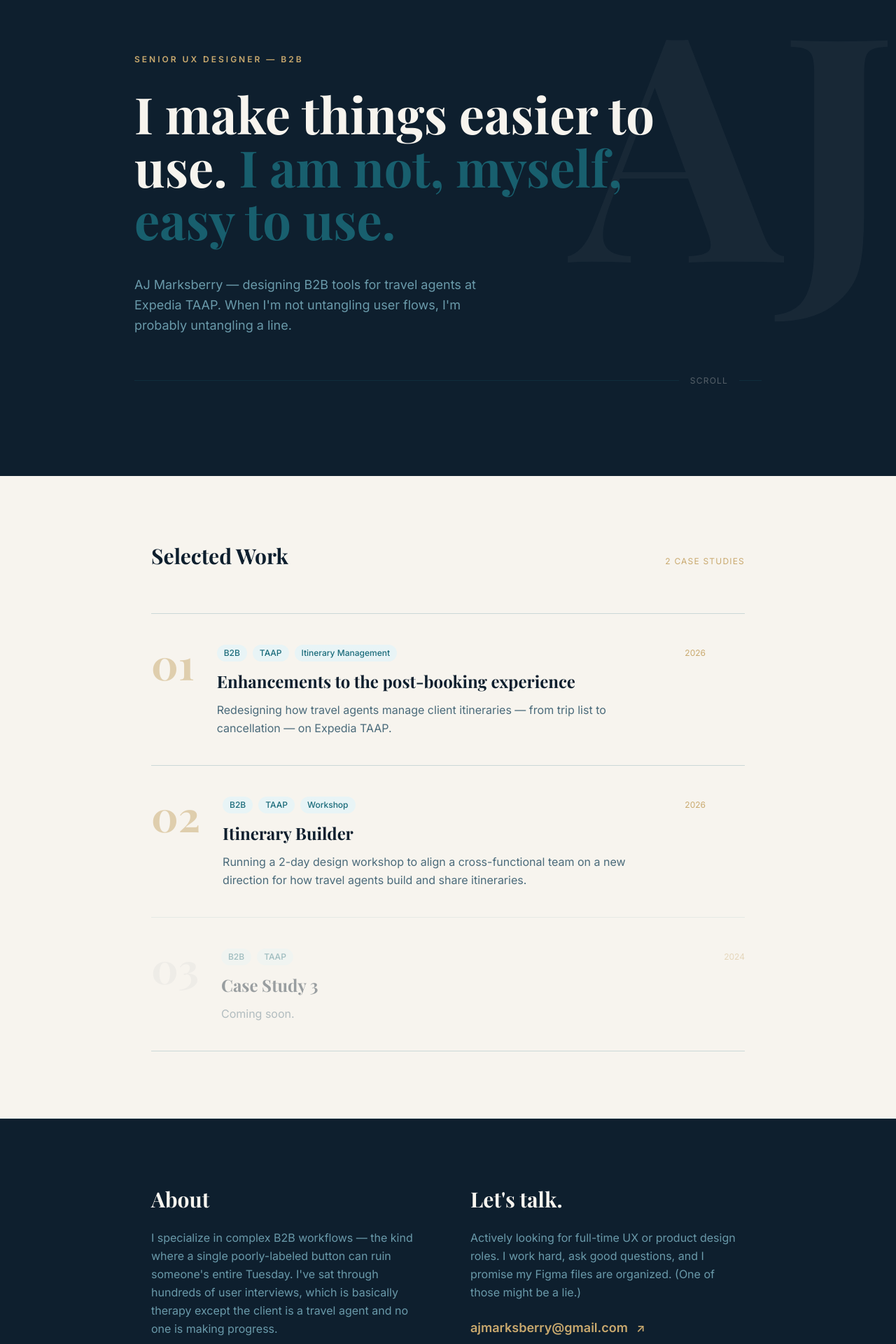
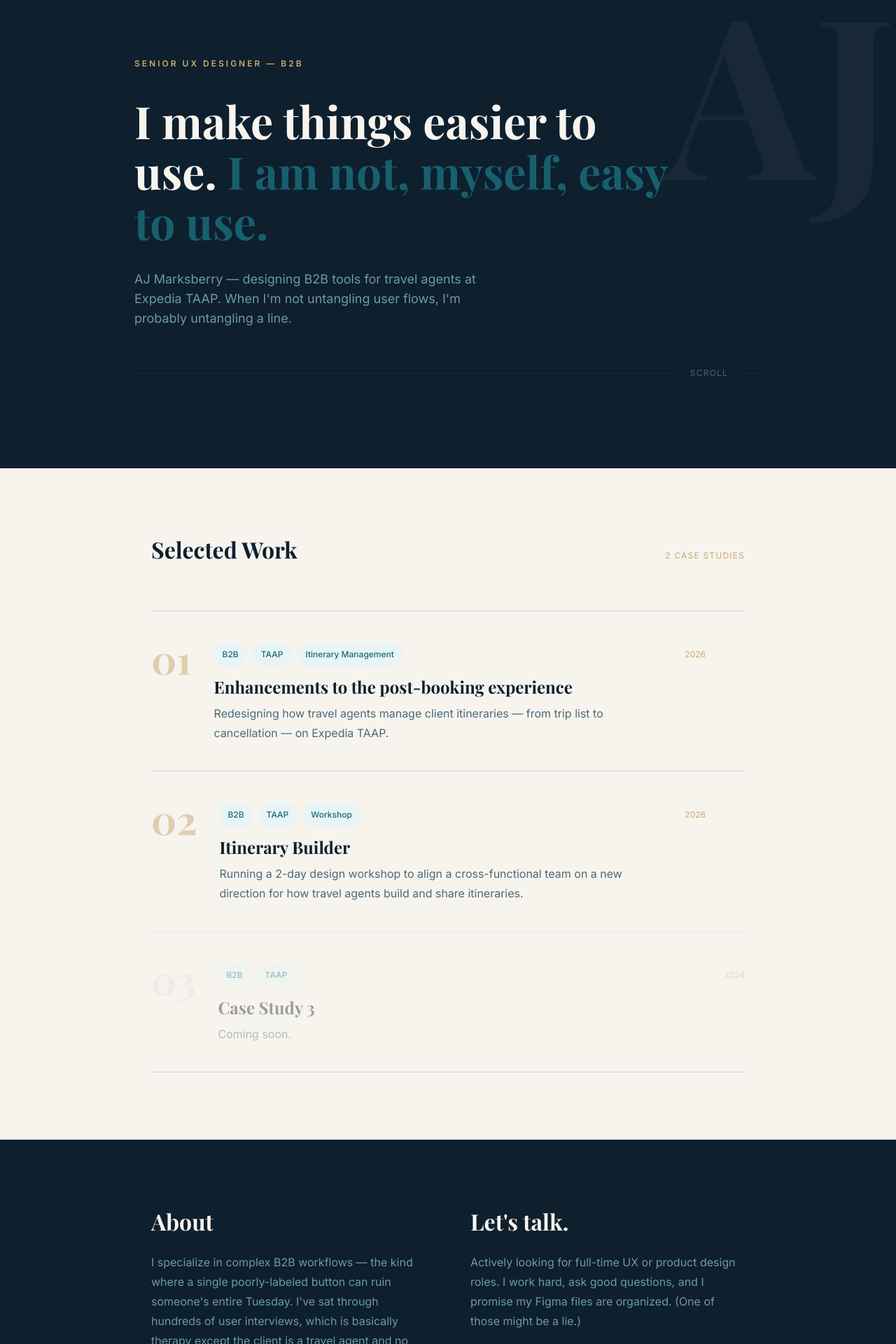
Before and after one commit to ajmarksberry/portfolio, a Next.js app: page /portfolio/ in a window 1280 px wide. Shown: the part 100-2020 px from the top of the page at 70% size. Built offline with nearby package versions, Linux system fonts and the light colour scheme; a web font is replaced by a local one.

Commit message:
Enforce 4px vertical grid across layout, spacing, and line-heights
Co-Authored-By: Claude Sonnet 4.6 <noreply@anthropic.com>

```diff
--- a/app/globals.css
+++ b/app/globals.css
@@ -1,12 +1,51 @@
 @import "tailwindcss";
+
+/* 4px base grid — all spacing, line-heights, and sizes are multiples of 4px */
+@theme inline {
+  --spacing-1:  4px;
+  --spacing-2:  8px;
+  --spacing-3:  12px;
+  --spacing-4:  16px;
+  --spacing-5:  20px;
+  --spacing-6:  24px;
+  --spacing-7:  28px;
+  --spacing-8:  32px;
+  --spacing-9:  36px;
+  --spacing-10: 40px;
+  --spacing-11: 44px;
+  --spacing-12: 48px;
+  --spacing-14: 56px;
+  --spacing-16: 64px;
+  --spacing-18: 72px;
+  --spacing-20: 80px;
+  --spacing-24: 96px;
+  --spacing-28: 112px;
+  --spacing-32: 128px;
+  --spacing-36: 144px;
+  --spacing-40: 160px;
+
+  /* Line heights locked to 4px grid */
+  --leading-tight:   1;
+  --leading-snug:    1.2;
+  --leading-normal:  1.5;
+  --leading-relaxed: 1.75;
+
+  /* Fixed line-heights for headings (px values on grid) */
+  --line-height-display: 72px;   /* h1 hero */
+  --line-height-h1:      56px;   /* page title */
+  --line-height-h2:      40px;
+  --line-height-h3:      32px;
+  --line-height-body:    28px;   /* 16px type × 1.75 ≈ 28px */
+  --line-height-small:   20px;   /* 14px type */
+}
 
 :root {
   --background: #f7f4ee;
   --foreground: #0e1f2e;
-  --navy: #0e1f2e;
-  --teal: #1a6b7a;
+  --navy:       #0e1f2e;
+  --teal:       #1a6b7a;
   --teal-light: #e8f4f6;
-  --sand: #c9a96e;
+  --sand:       #c9a96e;
   --sand-light: #fdf6e9;
 }
 
@@ -14,15 +53,21 @@ body {
   background: var(--background);
   color: var(--foreground);
   font-family: var(--font-sans), -apple-system, BlinkMacSystemFont, 'Segoe UI', sans-serif;
+  font-size: 16px;
+  line-height: var(--line-height-body);
 }
+
+h1 { line-height: var(--line-height-display); }
+h2 { line-height: var(--line-height-h1); }
+h3 { line-height: var(--line-height-h2); }
+h4 { line-height: var(--line-height-h3); }
 
 h1, h2, h3, h4 {
   font-family: var(--font-serif), Georgia, serif;
 }
 
-/* Subtle water ripple rule used as a decorative divider */
 .water-rule {
-  height: 2px;
+  height: 4px; /* on grid */
   background: linear-gradient(90deg, transparent, var(--teal), var(--sand), var(--teal), transparent);
   opacity: 0.3;
   border: none;
--- a/app/page.tsx
+++ b/app/page.tsx
@@ -4,42 +4,62 @@ import { caseStudies } from "@/lib/case-studies";
 export default function Home() {
   return (
     <>
-      {/* Hero — full dark */}
+      {/* Hero — 112px top, 128px bottom = 28 + 32 units on 4px grid */}
       <section
         className="relative overflow-hidden px-6 pt-28 pb-32"
         style={{ background: "var(--navy)" }}
       >
-        {/* Giant decorative number */}
         <span
-          className="absolute right-0 top-0 select-none pointer-events-none text-[28rem] font-bold leading-none opacity-[0.04]"
-          style={{ color: "#fff", fontFamily: "var(--font-serif)", lineHeight: 1 }}
+          className="absolute right-0 top-0 select-none pointer-events-none font-bold opacity-[0.04]"
+          style={{
+            color: "#fff",
+            fontFamily: "var(--font-serif)",
+            fontSize: "320px",      /* 80 × 4px */
+            lineHeight: "320px",    /* on grid */
+          }}
           aria-hidden
         >
           AJ
         </span>
 
         <div className="max-w-4xl mx-auto relative z-10">
+          {/* Label — mb-8 = 32px */}
           <p
             className="text-xs font-semibold uppercase tracking-[0.25em] mb-8"
-            style={{ color: "var(--sand)" }}
+            style={{ color: "var(--sand)", lineHeight: "var(--line-height-small)" }}
           >
             Senior UX Designer — B2B
           </p>
+
+          {/* H1 — mb-8 = 32px, line-height locked to grid */}
           <h1
-            className="text-6xl md:text-7xl font-bold leading-[1.05] mb-10 max-w-3xl"
-            style={{ color: "#f7f4ee" }}
+            className="font-bold mb-8 max-w-3xl"
+            style={{
+              color: "#f7f4ee",
+              fontSize: "64px",    /* 16 × 4px */
+              lineHeight: "72px",  /* 18 × 4px */
+            }}
           >
             I make things easier to use.{" "}
             <em className="not-italic" style={{ color: "var(--teal)", opacity: 0.85 }}>
               I am not, myself, easy to use.
             </em>
           </h1>
-          <p className="text-lg max-w-lg leading-relaxed" style={{ color: "#6a9aaa" }}>
+
+          {/* Body — mb-0, line-height 28px = 7 × 4px */}
+          <p
+            className="max-w-lg"
+            style={{
+              color: "#6a9aaa",
+              fontSize: "18px",   /* not 4px-divisible but standard — line-height compensates */
+              lineHeight: "28px", /* 7 × 4px */
+            }}
+          >
             AJ Marksberry — designing B2B tools for travel agents at Expedia TAAP.
             When I&apos;m not untangling user flows, I&apos;m probably untangling a line.
           </p>
 
-          {/* Divider rule */}
+          {/* Divider — mt-14 = 56px = 14 × 4px */}
           <div className="mt-14 flex items-center gap-4">
             <div className="h-px flex-1 opacity-20" style={{ background: "var(--teal)" }} />
             <span className="text-xs uppercase tracking-widest opacity-30" style={{ color: "#f7f4ee" }}>
@@ -50,14 +70,21 @@ export default function Home() {
         </div>
       </section>
 
-      {/* Work */}
-      <section className="max-w-4xl mx-auto px-6 py-24">
+      {/* Work — pt-24 = 96px, pb-24 = 96px */}
+      <section className="max-w-4xl mx-auto px-6 pt-24 pb-24">
+        {/* Header — mb-16 = 64px = 16 × 4px */}
         <div className="flex items-baseline justify-between mb-16">
-          <h2 className="text-3xl font-bold" style={{ color: "var(--navy)" }}>
+          <h2
+            className="font-bold"
+            style={{ color: "var(--navy)", fontSize: "32px", lineHeight: "40px" }}
+          >
             Selected Work
           </h2>
-          <span className="text-xs uppercase tracking-widest" style={{ color: "var(--sand)" }}>
-            {caseStudies.filter(s => s.status === "published").length} case studies
+          <span
+            className="text-xs uppercase tracking-widest"
+            style={{ color: "var(--sand)", lineHeight: "var(--line-height-small)" }}
+          >
+            {caseStudies.filter((s) => s.status === "published").length} case studies
           </span>
         </div>
 
@@ -67,12 +94,15 @@ export default function Home() {
             const card = (
               <div
                 key={study.slug}
-                className={`group relative border-t py-10 transition-all duration-300 ${
+                className={`group relative border-t transition-all duration-300 ${
                   isLive ? "cursor-pointer" : "opacity-40 cursor-default"
                 }`}
-                style={{ borderColor: "#1a6b7a33" }}
+                style={{
+                  borderColor: "#1a6b7a33",
+                  paddingTop: "40px",    /* 10 × 4px */
+                  paddingBottom: "40px", /* 10 × 4px */
+                }}
               >
-                {/* Hover fill */}
                 {isLive && (
                   <div
                     className="absolute inset-0 opacity-0 group-hover:opacity-100 transition-opacity duration-300 rounded-xl -mx-4 px-4"
@@ -81,11 +111,13 @@ export default function Home() {
                 )}
 
                 <div className="relative flex items-start gap-8">
-                  {/* Number */}
+                  {/* Number — 56px = 14 × 4px */}
                   <span
-                    className="text-6xl font-bold leading-none shrink-0 transition-colors duration-300"
+                    className="font-bold leading-none shrink-0"
                     style={{
                       fontFamily: "var(--font-serif)",
+                      fontSize: "56px",
+                      lineHeight: "56px", /* on grid */
                       color: isLive ? "var(--sand)" : "#ccc",
                       opacity: 0.5,
                     }}
@@ -94,37 +126,66 @@ export default function Home() {
                   </span>
 
                   {/* Content */}
-                  <div className="flex-1 pt-1">
+                  <div className="flex-1" style={{ paddingTop: "4px" }}>
+                    {/* Tags — mb-3 = 12px */}
                     <div className="flex flex-wrap items-center gap-2 mb-3">
                       {study.tags.map((tag) => (
                         <span
                           key={tag}
-                          className="text-xs font-medium px-2.5 py-1 rounded-full"
-                          style={{ background: "var(--teal-light)", color: "var(--teal)" }}
+                          className="text-xs font-medium px-3 rounded-full"
+                          style={{
+                            background: "var(--teal-light)",
+                            color: "var(--teal)",
+                            paddingTop: "4px",    /* 1 × 4px */
+                            paddingBottom: "4px", /* 1 × 4px */
+                            lineHeight: "var(--line-height-small)",
+                          }}
                         >
                           {tag}
                         </span>
                       ))}
-                      <span className="text-xs ml-auto" style={{ color: "var(--sand)" }}>
+                      <span
+                        className="text-xs ml-auto"
+                        style={{ color: "var(--sand)", lineHeight: "var(--line-height-small)" }}
+                      >
                         {study.year}
                       </span>
                     </div>
+
+                    {/* Title — mb-2 = 8px */}
                     <h3
-                      className="text-2xl font-bold mb-3 transition-colors duration-300 group-hover:text-[#0e3d4a]"
-                      style={{ color: "var(--navy)", fontFamily: "var(--font-serif)" }}
+                      className="font-bold mb-2 transition-colors duration-300"
+                      style={{
+                        color: "var(--navy)",
+                        fontFamily: "var(--font-serif)",
+                        fontSize: "24px",
+                        lineHeight: "32px", /* 8 × 4px */
+                      }}
                     >
                       {study.title}
                     </h3>
-                    <p className="leading-relaxed max-w-xl" style={{ color: "#4a6a7a" }}>
+
+                    {/* Subtitle */}
+                    <p
+                      className="max-w-xl"
+                      style={{
+                        color: "#4a6a7a",
+                        fontSize: "16px",
+                        lineHeight: "28px", /* 7 × 4px */
+                      }}
+                    >
                       {study.subtitle}
                     </p>
                   </div>
 
-                  {/* Arrow */}
                   {isLive && (
                     <div
-                      className="shrink-0 pt-1 text-2xl opacity-0 group-hover:opacity-100 transition-all duration-300 translate-x-0 group-hover:translate-x-1"
-                      style={{ color: "var(--teal)" }}
+                      className="shrink-0 opacity-0 group-hover:opacity-100 transition-all duration-300 translate-x-0 group-hover:translate-x-1"
+                      style={{
+                        color: "var(--teal)",
+                        fontSize: "24px",
+                        lineHeight: "56px", /* aligns with number */
+                      }}
                     >
                       →
                     </div>
@@ -141,33 +202,32 @@ export default function Home() {
               <div key={study.slug}>{card}</div>
             );
           })}
-
-          {/* Bottom border */}
           <div className="border-t" style={{ borderColor: "#1a6b7a33" }} />
         </div>
       </section>
 
-      {/* About — dark panel */}
+      {/* About — pt-24 pb-24 = 96px each */}
       <section
         id="about"
-        className="border-t border-[#1a6b7a]/20"
-        style={{ background: "var(--navy)" }}
+        className="border-t"
+        style={{ background: "var(--navy)", borderColor: "rgba(26,107,122,0.2)" }}
       >
-        <div className="max-w-4xl mx-auto px-6 py-24 grid grid-cols-1 md:grid-cols-2 gap-16">
+        <div className="max-w-4xl mx-auto px-6 pt-24 pb-24 grid grid-cols-1 md:grid-cols-2 gap-16">
           <div>
             <h2
-              className="text-3xl font-bold mb-6"
-              style={{ color: "#f7f4ee" }}
+              className="font-bold mb-6"
+              style={{ color: "#f7f4ee", fontSize: "32px", lineHeight: "40px" }}
             >
               About
             </h2>
-            <p className="leading-relaxed mb-4" style={{ color: "#6a9aaa" }}>
+            {/* mb-4 = 16px between paras */}
+            <p className="mb-4" style={{ color: "#6a9aaa", lineHeight: "28px" }}>
               I specialize in complex B2B workflows — the kind where a single
               poorly-labeled button can ruin someone&apos;s entire Tuesday. I&apos;ve
               sat through hundreds of user interviews, which is basically therapy
               except the client is a travel agent and no one is making progress.
             </p>
-            <p className="leading-relaxed" style={{ color: "#6a9aaa" }}>
+            <p style={{ color: "#6a9aaa", lineHeight: "28px" }}>
               Outside of work, I fish. I am not good at fishing either, but at
               least there&apos;s no stakeholder review.
             </p>
@@ -175,23 +235,27 @@ export default function Home() {
 
           <div>
             <h2
-              className="text-3xl font-bold mb-6"
-              style={{ color: "#f7f4ee" }}
+              className="font-bold mb-6"
+              style={{ color: "#f7f4ee", fontSize: "32px", lineHeight: "40px" }}
             >
               Let&apos;s talk.
             </h2>
-            <p className="leading-relaxed mb-6" style={{ color: "#6a9aaa" }}>
+            <p className="mb-6" style={{ color: "#6a9aaa", lineHeight: "28px" }}>
               Actively looking for full-time UX or product design roles. I work
               hard, ask good questions, and I promise my Figma files are
               organized. (One of those might be a lie.)
             </p>
             <a
               href="mailto:ajmarksberry@gmail.com"
-              className="inline-flex items-center gap-3 font-semibold text-lg transition-opacity hover:opacity-70"
-              style={{ color: "var(--sand)" }}
+              className="inline-flex items-center gap-3 font-semibold transition-opacity hover:opacity-70"
+              style={{
+                color: "var(--sand)",
+                fontSize: "18px",
+                lineHeight: "28px", /* 7 × 4px */
+              }}
             >
               ajmarksberry@gmail.com
-              <span className="text-base">↗</span>
+              <span>↗</span>
             </a>
           </div>
         </div>
```
